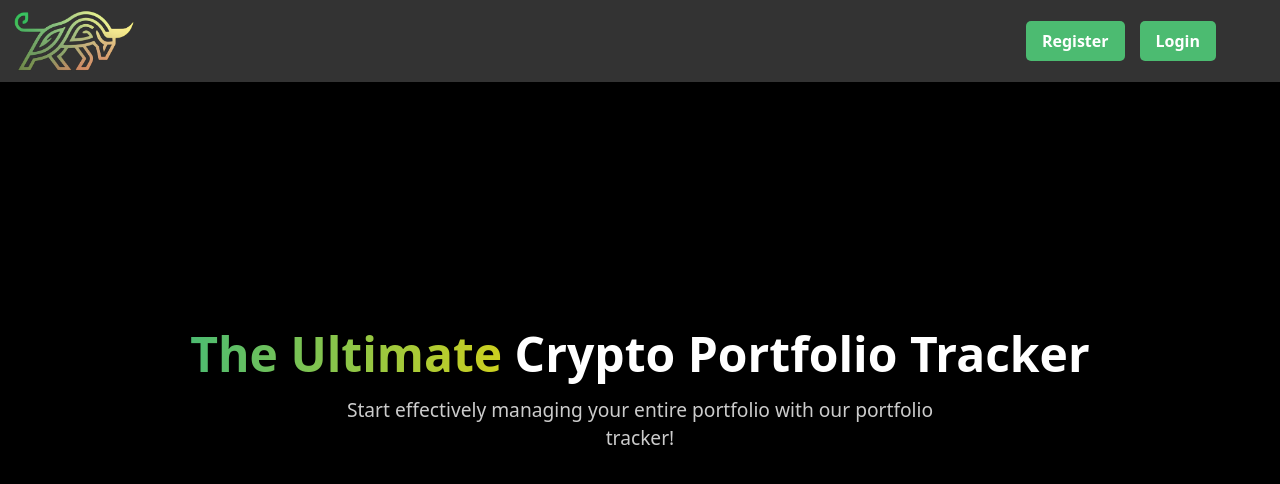
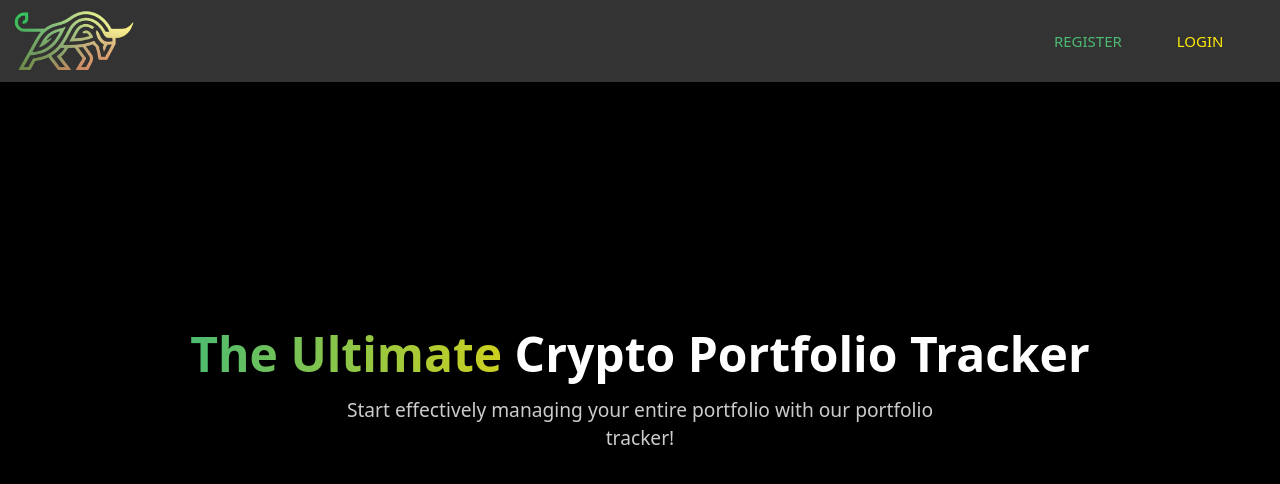
Before and after one commit to miluivits/bullrunners-terraform-eks, a React (Vite) app in the folder frontend/: page / in a window 1280 px wide. Shown: the top 484 px of the page. Built offline with nearby package versions, Linux system fonts and the light colour scheme; no server answers.

Commit message:
style(navbar): button hover design with green and yellow variants

```diff
--- a/frontend/src/components/Navbar/Navbar.css
+++ b/frontend/src/components/Navbar/Navbar.css
@@ -35,11 +35,17 @@
   cursor: pointer;
 }
 
+/* Logo hover effekt */
 .Navbar .logo img {
   width: 120px;
   height: auto;
   margin-right: 10px;
-  margin-left: -50px
+  margin-left: -50px;
+  transition: transform 0.3s ease, box-shadow 0.3s ease;
+}
+
+.Navbar .logo img:hover {
+  transform: scale(1.08); /* kicsit nagyobb lesz */
 }
 
 /* Searchbar container grows to fill space */
@@ -53,28 +59,117 @@
 .navbar-buttons {
   display: flex;
   align-items: center;
-  gap: 15px;
+  gap: 10px;
+  margin-right: -30px;
 }
 
-.navbar-buttons button,
-.navbar-buttons a {
-  padding: 8px 16px;
+/* Globális button stílus minden gombra/linkre */
+.btn {
+  font-size: 15px;
+  background: transparent;
   border: none;
-  border-radius: 5px;
-  background-color: #4cbb71;
-  color: white;
-  font-weight: 600;
+  padding: 1em 1.5em;
+  color: #4cbb71; /* Bullrunners zöld */
+  text-transform: uppercase;
+  position: relative;
+  transition: 0.5s ease;
   cursor: pointer;
   text-decoration: none;
-  transition: all 0.2s ease;
 }
 
-.navbar-buttons button:hover,
-.navbar-buttons a:hover {
-  background-color: #3aa35a;
-  transform: translateY(-2px);
+/* Alsó vonal animáció */
+.btn::before {
+  content: "";
+  position: absolute;
+  left: 0;
+  bottom: 0;
+  height: 2px;
+  width: 0;
+  background-color: #4cbb71;
+  transition: 0.5s ease;
 }
 
+/* Hover effekt */
+.btn:hover {
+  color: #1e1e2b;
+  transition-delay: 0.5s;
+}
+
+.btn:hover::before {
+  width: 100%;
+}
+
+/* Háttér animáció */
+.btn::after {
+  content: "";
+  position: absolute;
+  left: 0;
+  bottom: 0;
+  height: 0;
+  width: 100%;
+  background-color: #4cbb71;
+  transition: 0.4s ease;
+  z-index: -1;
+}
+
+.btn:hover::after {
+  height: 100%;
+  transition-delay: 0.4s;
+}
+
+/* Login button design - sárga */
+.lgnbtn {
+  font-size: 15px;
+  background: transparent;
+  border: none;
+  padding: 1em 1.5em;
+  color: #ffea06; /* sárga alap */
+  text-transform: uppercase;
+  position: relative;
+  transition: 0.5s ease;
+  cursor: pointer;
+  text-decoration: none;
+}
+
+.lgnbtn::before {
+  content: "";
+  position: absolute;
+  left: 0;
+  bottom: 0;
+  height: 2px;
+  width: 0;
+  background-color: #fbff06;
+  transition: 0.5s ease;
+}
+
+.lgnbtn::after {
+  content: "";
+  position: absolute;
+  left: 0;
+  bottom: 0;
+  height: 0;
+  width: 100%;
+  background-color: #fbff06;
+  transition: 0.4s ease;
+  z-index: -1;
+}
+
+.lgnbtn:hover {
+  color: #1e1e2b;
+  transition-delay: 0.5s;
+}
+
+.lgnbtn:hover::before {
+  width: 100%;
+}
+
+.lgnbtn:hover::after {
+  height: 100%;
+  transition-delay: 0.4s;
+}
+
+
+/* Media queries */
 @media (max-width: 768px) {
   .navbar-elements {
     flex-direction: column;
--- a/frontend/src/components/Navbar/Navbar.jsx
+++ b/frontend/src/components/Navbar/Navbar.jsx
@@ -20,19 +20,19 @@ function Navbar() {
         <div className="navbar-buttons">
           {user ? (
             <>
-              <button onClick={logout} className="logoutButton">
+              <button onClick={logout} className="btn">
                 Logout
               </button>
-              <Link to="/profile" className="myProfileButton">
+              <Link to="/profile" className="btn">
                 My profile
               </Link>
             </>
           ) : (
             <>
-              <Link to="/register" className="registerButton">
+              <Link to="/register" className="btn">
                 Register
               </Link>
-              <Link to="/login" className="loginButton">
+              <Link to="/login" className="lgnbtn">
                 Login
               </Link>
             </>
```
